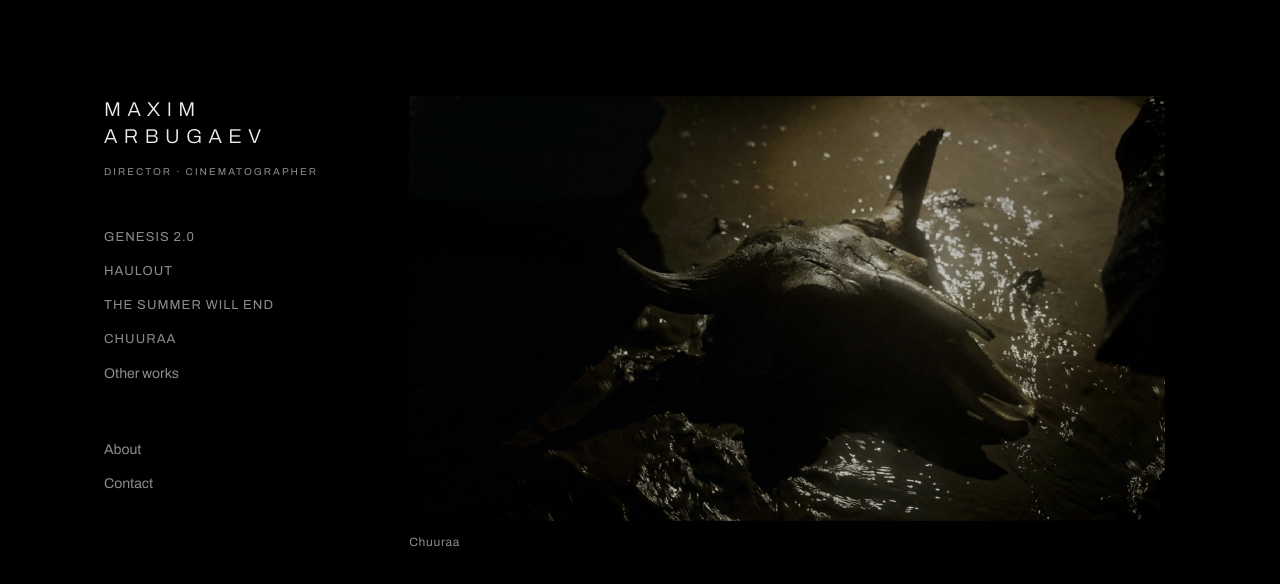
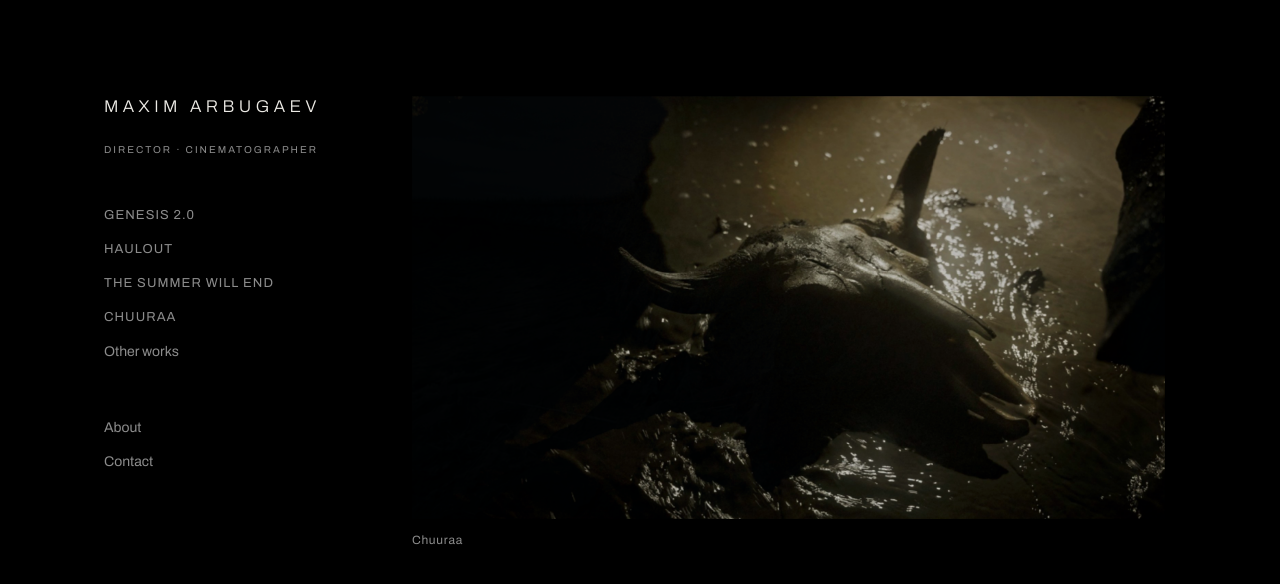
Before and after one commit to maximarbugaev-web/maximarbugaev-site, a plain HTML site: page index.html in a window 1280 px wide. Drawn offline with Linux system fonts and the light colour scheme.

Commit message:
Header: name on one line
Co-Authored-By: Claude Opus 5.5 <noreply@anthropic.com>
Claude-Session: https://claude.ai/code/session_0111QZqVCAq5ohXCGFSpecgb

```diff
--- a/index.html
+++ b/index.html
@@ -38,7 +38,7 @@ a:hover{color:#FFFFFF}
 
 <aside class="side" style="flex: 1 1 260px; max-width: 320px; box-sizing: border-box; padding: 96px 40px 48px; display: flex; flex-direction: column; gap: 44px">
 <div style="display: flex; flex-direction: column; gap: 14px">
-<button type="button" class="menu-btn" data-go="home" style="padding: 0"><span style="display: block; font-size: 20px; font-weight: 300; letter-spacing: 0.32em; line-height: 1.35; text-transform: uppercase; color: #EDEBE6">Maxim<br/>Arbugaev</span></button>
+<button type="button" class="menu-btn" data-go="home" style="padding: 0"><span style="display: block; font-size: 17px; font-weight: 300; letter-spacing: 0.26em; line-height: 1.35; text-transform: uppercase; color: #EDEBE6; white-space: nowrap">Maxim Arbugaev</span></button>
 <span style="font-size: 10px; color: #8C8C8C; text-transform: uppercase; letter-spacing: 0.2em; line-height: 1.6; white-space: nowrap">Director · Cinematographer</span>
 </div>
 
```
